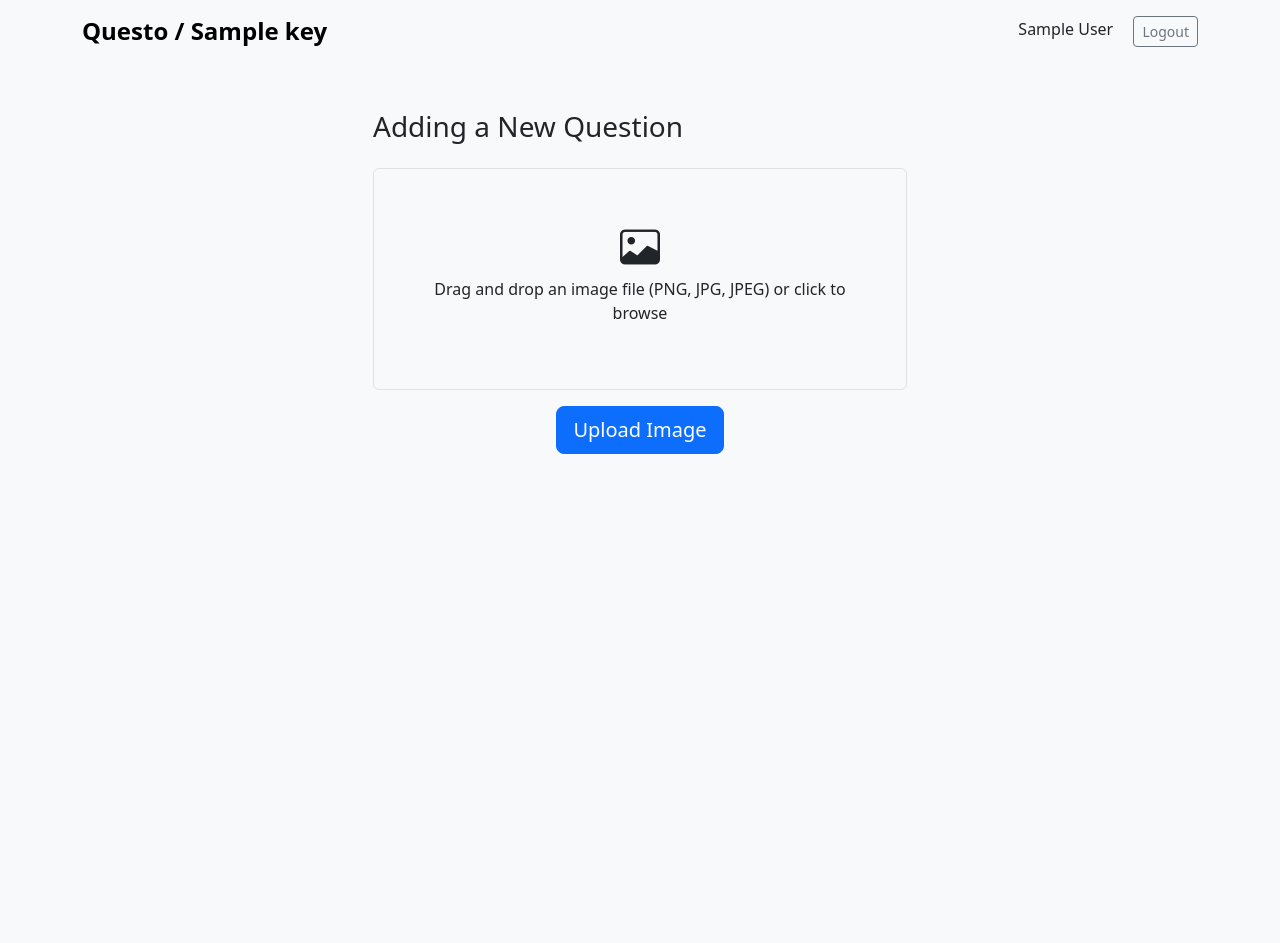
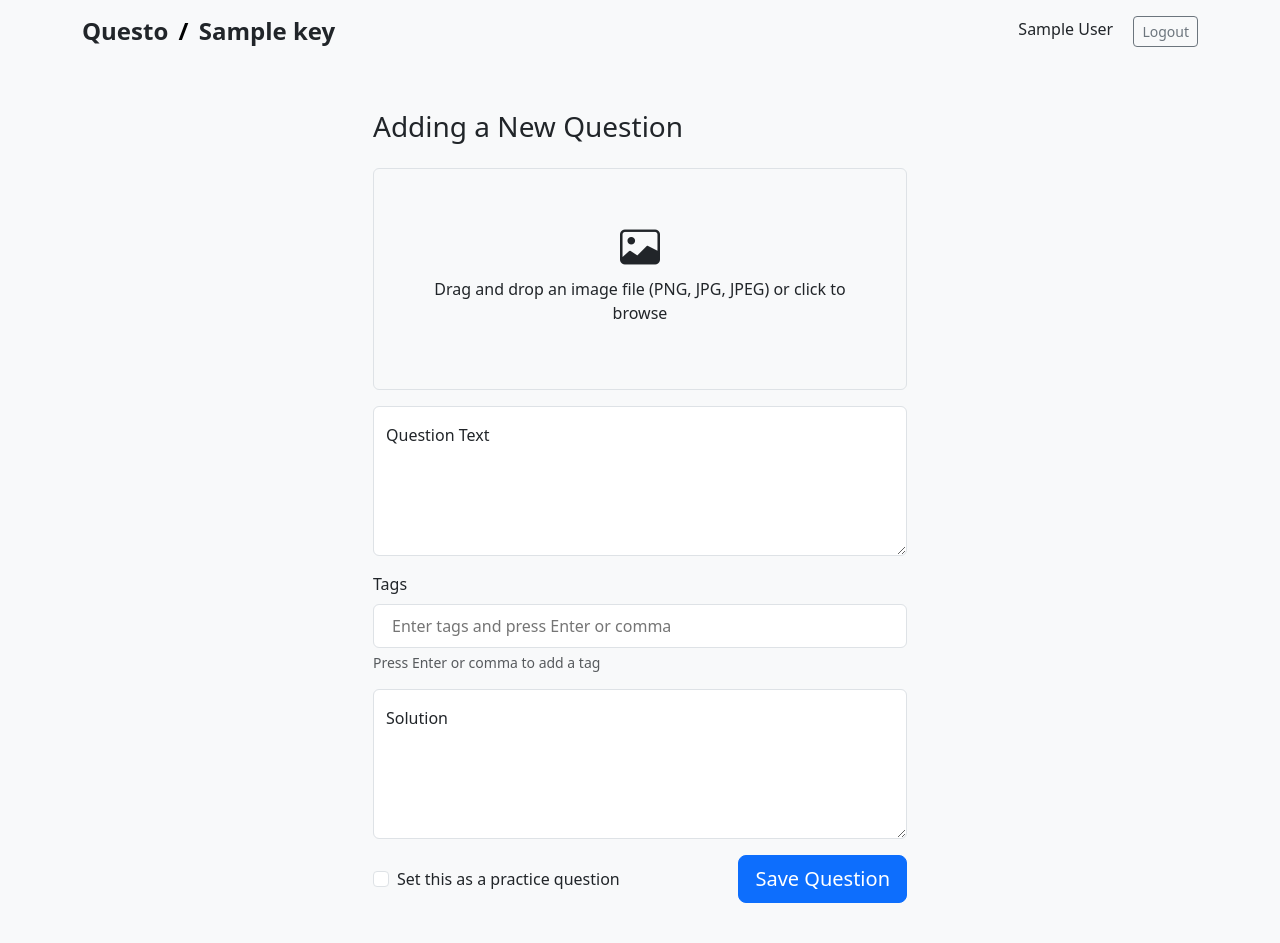
Before and after one commit to kunalm2345/questo, a Flask app: page /workspace/1/add-question/ in a window 1280 px wide. Before the commit the page ends 454 px from the top, so only its background shows below. Run offline with Flask 3, Linux system fonts and the light colour scheme; the visitor is signed in with stand-in values (Sample User, id 1); a database or web service that is not in the repository returns one stand-in record (values such as "Sample title").

Commit message:
tumlog kro PR i always push to prod

````diff
--- a/main.py
+++ b/main.py
@@ -77,9 +77,6 @@ cloudinary.config(
 
 @app.route('/api/upload_file', methods=['POST'])
 def upload_file():
-    print("Files in request:", request.files)  # Debug line
-    print("Form data:", request.form)  # Debug line
-
     if 'question_file' not in request.files:
         return jsonify({'error': 'No file part'}), 400
 
@@ -107,19 +104,28 @@ def upload_file():
                                                   resource_type="image")
         file_url = upload_result.get('secure_url')
 
-        import llm
-        result = llm.process_image_url_with_genai(file_url, "Respond it in python dictionary type object with three fields: ques_txt (str), tags (list of str), solution (str). DO NOT write any other text before or after this. ques_txt should be the transcription of the question tags should be a list of 1-3 keyword from the question that can help a model to know what its related to. solution should be the solution of the question", llm.api_key, model_name="gemini-2.0-flash")
-        result = result.lstrip('```python').rstrip('```').lstrip('```json').lstrip('```javascript')
-        print("fff", result)
-        print(type(result))
-        result  = eval(result)
-        print("efrdsf", result)
-        print(type(result))
-        # Redirect back to add question page with the URL
-        return redirect(url_for('add_question',
-                               workspace_id=workspace_id,
-                               file_url=file_url,
-                               result=result))
+        # Process with genAI
+        result = None
+        try:
+            import llm
+            ai_response = llm.process_image_url_with_genai(
+                file_url,
+                "Respond it in python dictionary type object with three fields: ques_txt (str), tags (list of str), solution (str). DO NOT write any other text before or after this. ques_txt should be the transcription of the question tags should be a list of 1-3 keyword from the question that can help a model to know what its related to. solution should be the solution of the question",
+                llm.api_key,
+                model_name="gemini-2.0-flash"
+            )
+            result_str = ai_response.lstrip('```python').rstrip('```').lstrip('```json').lstrip('```javascript')
+            result = eval(result_str)
+        except Exception as e:
+            print(f"Error processing image with AI: {str(e)}")
+            # Continue even if AI processing fails
+
+        # Return JSON with file URL and AI results
+        return jsonify({
+            'success': True,
+            'file_url': file_url,
+            'result': result
+        })
     except Exception as e:
         return jsonify({'error': str(e)}), 500
 
@@ -288,24 +294,13 @@ def add_question(workspace_id):
     if 'id' not in session:
         return redirect(url_for('signin'))
 
-    # Create both forms
-    image_form = ImageUploadForm()
+    # Create form
     question_form = AddQForm()
 
-    # Check if we have a file_url from the upload endpoint
+    # Get file_url from query parameter if available
     file_url = request.args.get('file_url')
-    if file_url:
-        question_form.file_src.data = file_url
 
-    if request.args.get('result'):
-        result = request.args.get('result')
-        print("result", result, type(result))
-        result = eval(result)
-        question_form.question_text.data = result.get('ques_txt', '')
-        question_form.tags.data = result.get('tags', [])
-        question_form.sol.data = result.get('solution', '')
-
-    # Handle main form submission (after image is uploaded)
+    # Handle form submission
     if request.method == 'POST' and question_form.validate_on_submit():
         # Parse tags from JSON string
         try:
@@ -328,7 +323,6 @@ def add_question(workspace_id):
     return render_template(
         'add_question.html',
         workspace=workspace,
-        image_form=image_form,
         question_form=question_form,
         file_url=file_url
     )
--- a/templates/add_question.html
+++ b/templates/add_question.html
@@ -10,15 +10,14 @@
         <h1 class="h3">Adding a New Question</h1>
     </div>
 
-    <!-- Image Upload Form -->
-    <form id="upload-form" action="{{ url_for('upload_file') }}" method="POST" enctype="multipart/form-data" class="d-flex flex-column align-items-center mb-4">
-        <input type="hidden" name="workspace_id" value="{{ workspace['key'] }}">
-        {{ image_form.hidden_tag() }}
+    <!-- Single Combined Form -->
+    <form id="question-form" method="POST" class="d-flex flex-column align-items-center">
+        {{ question_form.hidden_tag() }}
 
-        <!-- File input explicitly named -->
-        <input type="file" name="question_file" id="question_file" class="d-none" accept=".png,.jpg,.jpeg">
+        <!-- Hidden field for file URL -->
+        {{ question_form.file_src(id="file_src", class="d-none") }}
 
-        <!-- Modern image upload area -->
+        <!-- Image Upload Area -->
         <div class="mb-3 w-100">
             <div class="upload-area p-5 border rounded bg-light text-center position-relative" id="upload-area">
                 <div class="upload-content" {% if file_url %}style="display: none;"{% endif %}>
@@ -35,27 +34,18 @@
                     </div>
                 </div>
             </div>
-        </div>
 
-        <!-- Submit button for image upload -->
-        <div class="text-center mb-3">
-            {{ image_form.submit(class="btn btn-lg btn-primary") }}
-        </div>
-    </form>
+            <!-- File input hidden but used for file selection -->
+            <input type="file" name="question_file" id="question_file" class="d-none" accept=".png,.jpg,.jpeg">
 
-    <!-- Question Details Form (only shown after image upload) -->
-    <form id="question-form" method="POST" class="d-flex flex-column align-items-center {% if not file_url %}d-none{% endif %}">
-        {{ question_form.hidden_tag() }}
+            <!-- Hidden workspace_id for Cloudinary upload -->
+            <input type="hidden" name="workspace_id" id="workspace_id" value="{{ workspace['key'] }}">
 
-        <!-- Hidden field for file URL -->
-        {{ question_form.file_src(id="file_src", class="d-none") }}
-
-        <!-- Fill automatically button with dividers -->
-        <div class="d-flex align-items-center mb-3 w-100">
-            <hr class="flex-grow-1 me-3">
-            <button type="button" id="fill-automatically" class="btn btn-outline-secondary">Fill automatically</button>
-            <span class="mx-2 text-muted">or enter manually</span>
-            <hr class="flex-grow-1 ms-3">
+            <!-- Upload Progress Bar -->
+            <div class="progress mt-2 d-none" id="upload-progress-container">
+                <div id="upload-progress-bar" class="progress-bar progress-bar-striped progress-bar-animated"
+                     role="progressbar" style="width: 0%;" aria-valuenow="0" aria-valuemin="0" aria-valuemax="100">0%</div>
+            </div>
         </div>
 
         <!-- New question text field with floating label -->
@@ -109,7 +99,9 @@
     const uploadContent = document.querySelector('.upload-content');
     const removeImageBtn = document.getElementById('remove-image');
     const fileSrcInput = document.getElementById('file_src');
-    const questionForm = document.getElementById('question-form');
+    const workspaceId = document.getElementById('workspace_id');
+    const progressContainer = document.getElementById('upload-progress-container');
+    const progressBar = document.getElementById('upload-progress-bar');
 
     // Allowed image types
     const allowedTypes = ['image/png', 'image/jpeg', 'image/jpg'];
@@ -135,8 +127,8 @@
             if (allowedTypes.includes(file.type)) {
                 displayImage(file);
 
-                // Don't auto-submit, let the user click the upload button
-                // This ensures the form data is complete when submitted
+                // Upload file to Cloudinary
+                uploadToCloudinary(file);
             } else {
                 alert('Please upload only image files (PNG, JPG, JPEG)');
                 resetFileInput();
@@ -166,6 +158,88 @@
         reader.readAsDataURL(file);
     }
 
+    // Upload file to Cloudinary
+    function uploadToCloudinary(file) {
+        // Create form data for upload
+        const formData = new FormData();
+        formData.append('question_file', file);
+        formData.append('workspace_id', workspaceId.value);
+
+        // Show progress bar
+        progressContainer.classList.remove('d-none');
+        progressBar.style.width = '0%';
+        progressBar.textContent = '0%';
+        progressBar.setAttribute('aria-valuenow', 0);
+
+        // Create XHR for upload with progress tracking
+        const xhr = new XMLHttpRequest();
+
+        // Track upload progress
+        xhr.upload.addEventListener('progress', function(e) {
+            if (e.lengthComputable) {
+                const percentComplete = Math.round((e.loaded / e.total) * 100);
+                progressBar.style.width = percentComplete + '%';
+                progressBar.textContent = percentComplete + '%';
+                progressBar.setAttribute('aria-valuenow', percentComplete);
+            }
+        });
+
+        // Handle upload completion
+        xhr.addEventListener('load', function() {
+            if (xhr.status >= 200 && xhr.status < 300) {
+                try {
+                    const response = JSON.parse(xhr.responseText);
+
+                    // Update form with file URL
+                    fileSrcInput.value = response.file_url;
+
+                    // If AI results are available, populate the form
+                    if (response.result) {
+                        document.getElementById('question_text').value = response.result.ques_txt || '';
+
+                        // Clear existing tags
+                        tags = [];
+                        const tagElements = tagsList.querySelectorAll('.badge');
+                        tagElements.forEach(tag => tag.remove());
+
+                        // Add new tags
+                        if (response.result.tags && Array.isArray(response.result.tags)) {
+                            response.result.tags.forEach(tag => addTag(tag));
+                        }
+
+                        // Set solution
+                        document.getElementById('sol').value = response.result.solution || '';
+                    }
+
+                    // Hide progress bar after a moment
+                    setTimeout(() => {
+                        progressContainer.classList.add('d-none');
+                    }, 1000);
+
+                } catch (error) {
+                    console.error('Error parsing response:', error);
+                    alert('Server response error');
+                    progressContainer.classList.add('d-none');
+                }
+            } else {
+                console.error('Upload failed:', xhr.responseText);
+                alert('Failed to upload image');
+                progressContainer.classList.add('d-none');
+            }
+        });
+
+        // Handle network errors
+        xhr.addEventListener('error', function() {
+            console.error('Network error during upload');
+            alert('Network error during upload');
+            progressContainer.classList.add('d-none');
+        });
+
+        // Open and send request
+        xhr.open('POST', "{{ url_for('upload_file') }}", true);
+        xhr.send(formData);
+    }
+
     // Reset file input and preview
     function resetFileInput() {
         fileInput.value = '';
@@ -179,9 +253,6 @@
         uploadContent.classList.remove('d-none');
         fileName.textContent = '';
         uploadArea.classList.remove('has-file');
-
-        // Hide the question form since we don't have an image
-        questionForm.classList.add('d-none');
 
         // Clear the file_src input
         fileSrcInput.value = '';
@@ -227,7 +298,6 @@
 
         if (files.length > 0 && allowedTypes.includes(files[0]?.type)) {
             // Set the file input's files to the dropped files
-            // This is important for the form submission
             const dataTransfer = new DataTransfer();
             dataTransfer.items.add(files[0]);
             fileInput.files = dataTransfer.files;
@@ -331,59 +401,6 @@
         }
     });
 
-    // Fill automatically button handler
-    document.getElementById('fill-automatically').addEventListener('click', function() {
-        // Call the API to analyze the image and auto-fill the form
-        const imageUrl = fileSrcInput.value;
-        if (!imageUrl) {
-            alert('Please upload an image first');
-            return;
-        }
-
-        // Show loading state
-        this.innerHTML = '<span class="spinner-border spinner-border-sm" role="status" aria-hidden="true"></span> Processing...';
-        this.disabled = true;
-
-        // You could implement an API call here to analyze the image
-        // For example:
-        /*
-        fetch('/api/analyze_age', {
-            method: 'POST',
-            headers: {
-                'Content-Type': 'application/json',
-            },
-            body: JSON.stringify({image_url: imageUrl}),
-        })
-        .then(response => response.json())
-        .then(data => {
-            document.getElementById('question_text').value = data.question_text;
-            // Add tags
-            data.tags.forEach(tag => addTag(tag));
-            // Set solution
-            document.getElementById('sol').value = data.solution;
-
-            // Reset button
-            this.innerHTML = 'Fill automatically';
-            this.disabled = false;
-        })
-        .catch(error => {
-            console.error('Error:', error);
-            alert('Failed to analyze image');
-
-            // Reset button
-            this.innerHTML = 'Fill automatically';
-            this.disabled = false;
-        });
-        */
-
-        // For now, just simulate with a timeout
-        setTimeout(() => {
-            alert('Auto-fill functionality would be implemented here');
-            this.innerHTML = 'Fill automatically';
-            this.disabled = false;
-        }, 1500);
-    });
-
     // Set the file URL if it's passed from the server
     {% if file_url %}
         // Set the background image of the upload area
@@ -399,9 +416,18 @@
 
         // Set the hidden input value
         fileSrcInput.value = "{{ file_url }}";
+    {% endif %}
 
-        // Show the question form
-        questionForm.classList.remove('d-none');
+    // Parse initial tags if provided
+    {% if question_form.tags.data %}
+        try {
+            const initialTags = JSON.parse('{{ question_form.tags.data|tojson }}');
+            if (Array.isArray(initialTags)) {
+                initialTags.forEach(tag => addTag(tag));
+            }
+        } catch (e) {
+            console.error('Error parsing initial tags', e);
+        }
     {% endif %}
 </script>
 
@@ -471,5 +497,23 @@
         width: 0.5rem;
         height: 0.5rem;
     }
+
+    /* Progress bar styles */
+    #upload-progress-container {
+        height: 8px;
+        margin-top: 8px;
+        overflow: hidden;
+    }
+
+    #upload-progress-bar {
+        transition: width 0.3s ease;
+        font-size: 0.65rem;
+        line-height: 0;
+        color: transparent;
+    }
+
+    #upload-progress-bar.progress-bar-striped {
+        background-size: 1rem 1rem;
+    }
 </style>
 {% endblock %}
--- a/templates/base.html
+++ b/templates/base.html
@@ -11,12 +11,19 @@
 <body>
     <nav class="navbar navbar-expand-lg navbar-light bg-light">
         <div class="container">
-            <a class="navbar-brand" href="{{ url_for('index') }}">
-                Questo
-                {% if request.path.startswith('/workspace/') %}
-                    / {{ workspace.get('key') }}
+            <!-- Dynamic navbar brand based on current path -->
+            <div class="navbar-brand">
+                {% if request.path.startswith('/workspace/') and workspace %}
+                    <!-- In workspace view: Show Questo / workspace_key with both as clickable links -->
+                    <a href="{{ url_for('workspaces') }}" class="text-decoration-none text-dark">Questo</a>
+                    <span class="mx-1">/</span>
+                    <a href="{{ url_for('workspace_view', workspace_key=workspace.get('key')) }}" class="text-decoration-none text-dark">{{ workspace.get('key') }}</a>
+                {% else %}
+                    <!-- In workspaces view or elsewhere: Just show Questo -->
+                    <a href="{{ url_for('index') }}" class="text-decoration-none text-dark">Questo</a>
                 {% endif %}
-            </a>
+            </div>
+
             <div class="ms-auto">
                 {% if session.get('name') %}
                     <span class="me-3">{{ session['name'] }}</span>
````
